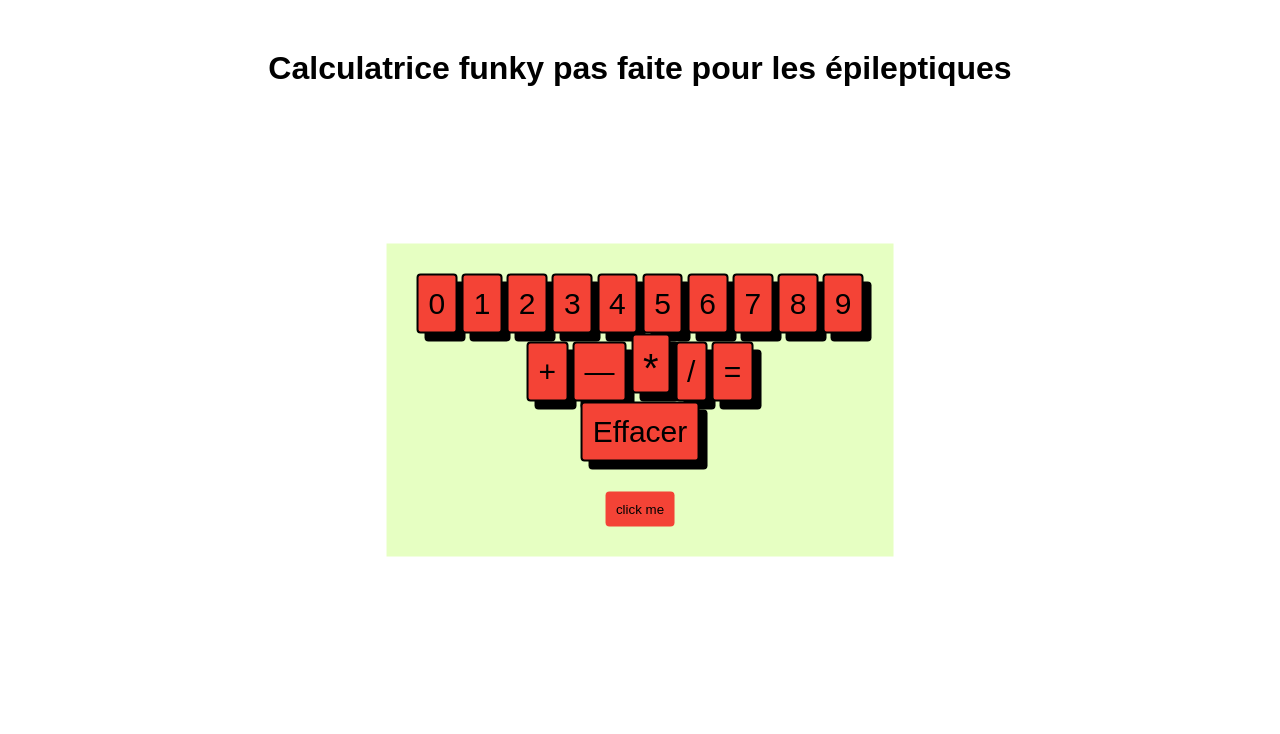
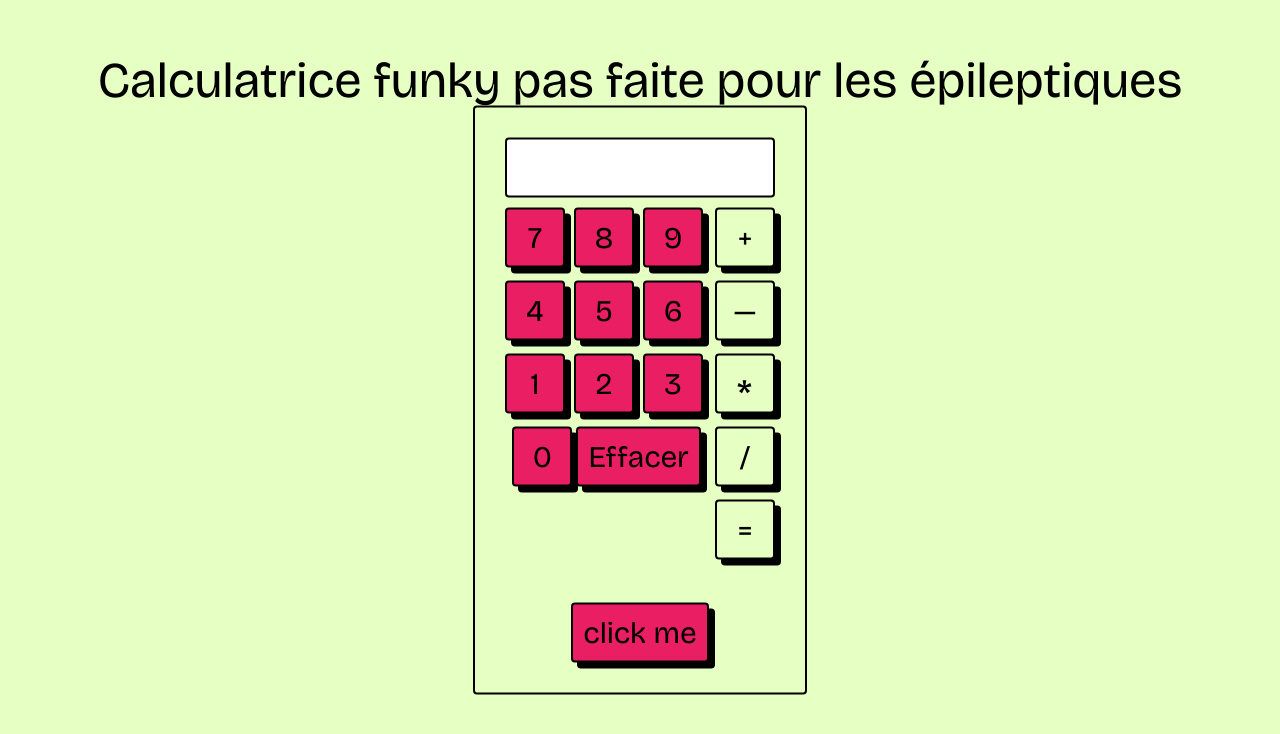
Before and after one commit to marilynduf/calculatrice, a website built with Vite: page index.html in a window 1280 px wide. Built offline with nearby package versions, Linux system fonts and the light colour scheme.

Commit message:
Add sass + little styling

```diff
--- a/index.html
+++ b/index.html
@@ -3,6 +3,9 @@
     <head>
         <meta charset="UTF-8" />
         <link rel="icon" type="image/svg+xml" href="/vite.svg" />
+        <link rel="preconnect" href="https://fonts.googleapis.com">
+<link rel="preconnect" href="https://fonts.gstatic.com" crossorigin>
+<link href="https://fonts.googleapis.com/css2?family=Bricolage+Grotesque:opsz,wght@12..96,200..800&display=swap" rel="stylesheet">
         <meta name="viewport" content="width=device-width, initial-scale=1.0" />
         <title>calculator-app</title>
     </head>
@@ -10,27 +13,38 @@
         <h1 id="title">Calculatrice funky pas faite pour les épileptiques</h1>
         <section class="originalBox">
             <div id="calculator">
-                <div id="calculator-keyboard">
+                <input id="calculator-screen" type="number" />
+                <div class="calculator-keyboard">
                     <div class="operators">
-                        <button><span>0</span></button>
-                        <button><span>1</span></button>
-                        <button><span>2</span></button>
-                        <button><span>3</span></button>
-                        <button><span>4</span></button>
-                        <button><span>5</span></button>
-                        <button><span>6</span></button>
-                        <button><span>7</span></button>
-                        <button><span>8</span></button>
-                        <button><span>9</span></button>
-                    </div>
-                    <div class="operators">
-                        <button><span id="add">+</span></button>
+                        <button>
+                            <span id="add">+</span></span>
+                        </button>
                         <button><span>—</span></button>
-                        <button><span id="multiplier">*</span></button>
+                        <button class="multiplier-container">
+                            <span class="multiplier">*</span>
+                        </button>
                         <button><span>/</span></button>
                         <button><span>=</span></button>
                     </div>
-                    <button><span>Effacer</span></button>
+                    <div>
+                        <div class="row">
+                            <button><span>7</span></button>
+                            <button><span>8</span></button>
+                            <button><span>9</span></button>
+                        </div>
+                        <div class="row">
+                            <button><span>4</span></button>
+                            <button><span>5</span></button>
+                            <button><span>6</span></button>
+                        </div>
+                        <div class="row">
+                            <button><span>1</span></button>
+                            <button><span>2</span></button>
+                            <button><span>3</span></button>
+                        </div>
+                        <button><span>0</span></button>
+                        <button class="effacer"><span>Effacer</span></button>
+                    </div>
                 </div>
             </div>
             <button id="button">click me</button>
--- a/package.json
+++ b/package.json
@@ -10,5 +10,8 @@
   },
   "devDependencies": {
     "vite": "^7.1.7"
+  },
+  "dependencies": {
+    "sass": "^1.93.2"
   }
 }
--- /dev/null
+++ b/src/scripts/styles/buttons.scss
@@ -0,0 +1,78 @@
+button {
+    font-family: "Bricolage Grotesque", sans-serif;
+    background-color: #e91e63;
+    padding: 10px;
+    border-radius: 4px;
+    transition: 0.1s ease-out;
+    height: 60px;
+    font-size: 30px;
+    border: 2px solid black;
+    box-shadow: 6px 6px 0 black;
+    cursor: pointer;
+    &:hover {
+        background-color: rgb(255, 85, 0);
+    }
+    &:active {
+        box-shadow: 4px 4px 0 black;
+        transform: translate(2px, 2px);
+        background-color: orange;
+    }
+}
+input {
+    width: 100%;
+    border: 2px solid;
+    border-radius: 4px;
+    font-size: 30px;
+}
+#calculator {
+    .calculator-keyboard {
+        display: flex;
+        justify-content: space-between;
+        flex-direction: row-reverse;
+        margin-bottom: 30px;
+        button {
+            width: 60px;
+        }
+        .operators {
+            display: flex;
+            flex-direction: column;
+            button {
+                background-color: #e6ffc2;
+                margin-bottom: 13px;
+                transition: 0.1s ease-out;
+                &:active {
+                    box-shadow: 4px 4px 0 black;
+                    transform: translate(2px, 2px);
+                    background-color: orange;
+                }
+            }
+        }
+        .effacer {
+            width: auto;
+        }
+    }
+}
+.multiplier-container {
+    position: relative;
+    .multiplier {
+        font-size: 40px;
+        position: absolute;
+        top: 15px;
+        left: 20px;
+    }
+}
+#add {
+    padding-bottom: 3px;
+}
+#calculator-screen {
+    height: 60px;
+    margin-bottom: 10px;
+    padding-left: 10px;
+    box-sizing: border-box;
+}
+.row {
+    margin-bottom: 13px;
+    button {
+        margin-right: 5px;
+    }
+}
--- /dev/null
+++ b/src/scripts/styles/style.scss
@@ -0,0 +1,38 @@
+body {
+    margin: 50px;
+    display: flex;
+    font-family: "Bricolage Grotesque", sans-serif;
+    justify-content: center; /* Centrage horizontal */
+    align-items: center;
+    background-color: #e6ffc2;
+}
+section {
+    background-color: rgb(230, 255, 194);
+    padding: 30px;
+    margin: auto;
+    text-align: center;
+}
+.originalBox {
+    position: absolute;
+    top: 50%;
+    left: 50%;
+    transform: translate(-50%, -50%);
+    width: 270px;
+    border: 2px solid black;
+    border-radius: 4px;
+}
+
+#title {
+    font-size: 50px;
+    font-weight: 400;
+    margin-top: 0px;
+    text-align: center;
+}
+
+.box {
+    position: absolute;
+    top: 50%;
+    left: 50%;
+    transform: translate(-50%, -50%);
+    z-index: -1;
+}
```
Also changed, not shown: src/scripts/styles/buttons.css, src/scripts/styles/style.css, 3 other files.
